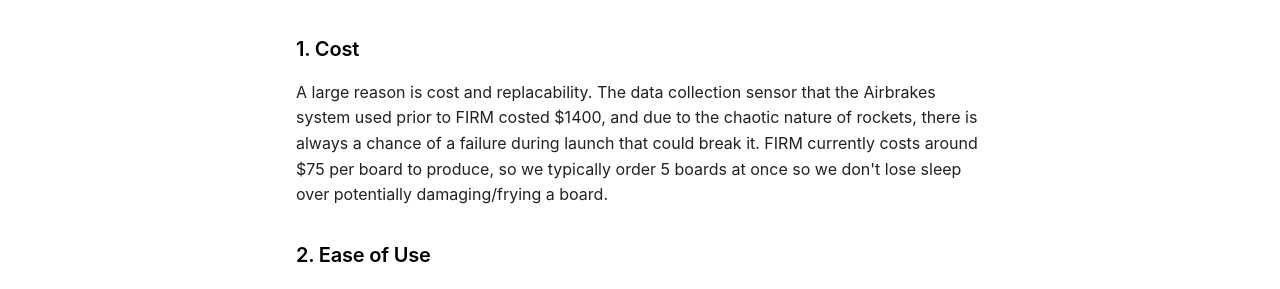
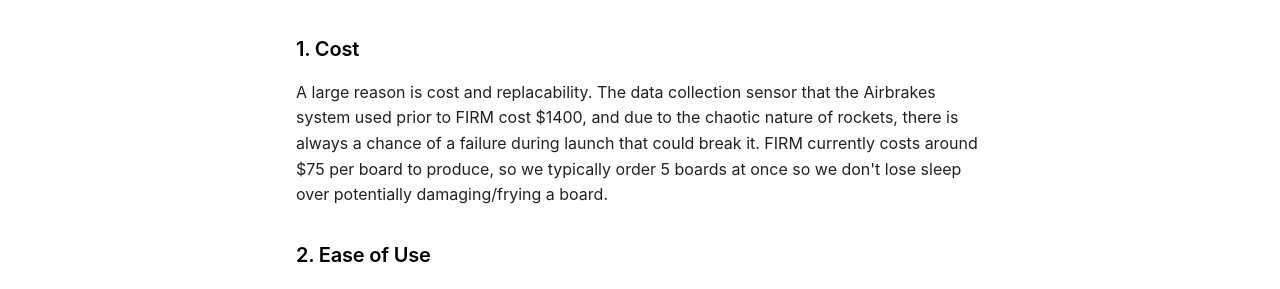
Before and after one commit to NCSU-High-Powered-Rocketry-Club/HPRC-Docs, an MkDocs documentation site: the page built from docs/firm/firm.md, in a window 1280 px wide and 900 px high. Shown: the part 477-766 px from the top of the window. Built offline with MkDocs 1.6.1 and Material for MkDocs 9.7.7, drawn with Linux system fonts in a browser that asks for light colours.

Commit message:
firm data page

```diff
--- a/docs/firm/firm.md
+++ b/docs/firm/firm.md
@@ -7,7 +7,7 @@ FIRM (Filtered Inertial Rotation Module) is HPRC's custom flight computer, with
 FIRM solves a handful of issues that the club has experienced for a while, as well as providing unique benefits:
 
 ### 1. Cost
-A large reason is cost and replacability. The data collection sensor that the Airbrakes system used prior to FIRM costed $1400, and due to the chaotic nature of rockets, there is always a chance of a failure during launch that could break it. FIRM currently costs around $75 per board to produce, so we typically order 5 boards at once so we don't lose sleep over potentially damaging/frying a board.
+A large reason is cost and replacability. The data collection sensor that the Airbrakes system used prior to FIRM cost $1400, and due to the chaotic nature of rockets, there is always a chance of a failure during launch that could break it. FIRM currently costs around $75 per board to produce, so we typically order 5 boards at once so we don't lose sleep over potentially damaging/frying a board.
 
 ### 2. Ease of Use
 Every year the payload in the rocket uses some form of sensing technology. You need to know when the rocket has launched, you might need to know when apogee is reached, or maybe the payload must achieve some task once it lands. Before FIRM, a non-negligible amount of time was spent researching how to accomplish these tasks, figuring out how to interface with sensors, and troubleshooting (or frying) these delicate electronics. FIRM strives to be an all-in-one solution to these reoccuring headaches, allowing the payload and Airbrakes team to focus on what actually matters.
```
Also changed, not shown: docs/firm/firm_data.md (added, +26 -0 lines).
